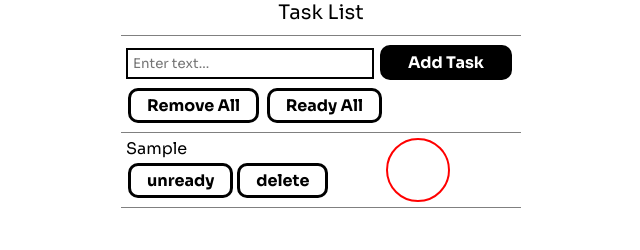
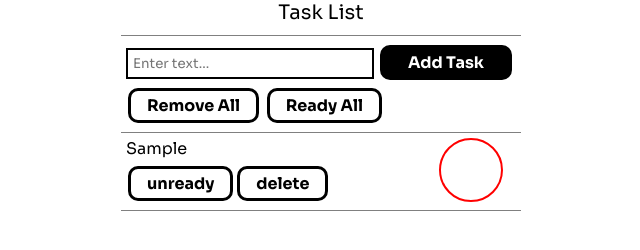
Before and after one commit to DanLavro/todo-list-test, a plain HTML site: page index.html in a window 1280 px wide. Both pictures are taken after typing "Sample" into the empty fields and a click on the button "Add Task". Shown: the whole page, without its empty margins (319-959 px from the left). Drawn offline with Linux system fonts and the light colour scheme.

Commit message:
Multiple changes

```diff
--- a/index.js
+++ b/index.js
@@ -11,8 +11,14 @@ function addTask(e) {
   console.log("Task");
   const todo = createElement("li", {
     className: "task",
+  });
+
+  const text = createElement("span", {
+    className: "taskText",
     innerText: taskInput.value,
   });
+
+  todo.append(text);
 
   taskInput.value = "";
 
@@ -21,13 +27,11 @@ function addTask(e) {
   const readyButton = createElement("button", {
     className: "readyBtn",
     innerText: "unready",
-    type: "submit",
   });
 
   const deleteButton = createElement("button", {
     className: "deleteBtn",
     innerText: "delete",
-    type: "submit",
   });
 
   const status = createElement("div", { className: "status" });
@@ -65,7 +69,7 @@ function taskBtns(e) {
         .querySelectorAll(".readyBtn")
         .forEach((btn) => (btn.innerText = "ready"));
 
-      allStatuses.forEach((status) => status.classList.toggle("completed"));
+      allStatuses.forEach((status) => status.classList.add("completed"));
       break;
 
     default:
--- a/style.css
+++ b/style.css
@@ -68,7 +68,14 @@ ul {
   padding: 5px;
   border-bottom: 1px solid grey;
   display: grid;
-  grid-template-columns: 2fr 1fr;
+  grid-template-columns: 4fr 1fr;
+  gap: 3px;
+}
+
+.taskText {
+  text-overflow: ellipsis;
+  white-space: nowrap;
+  overflow: hidden;
 }
 
 .buttons {
```
